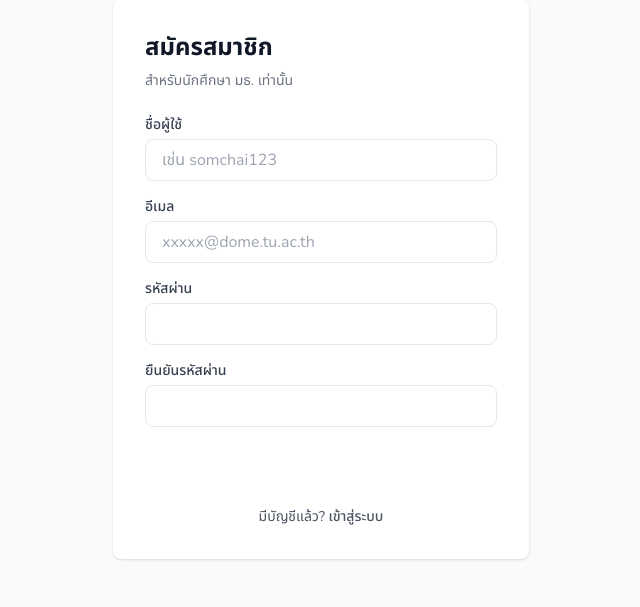
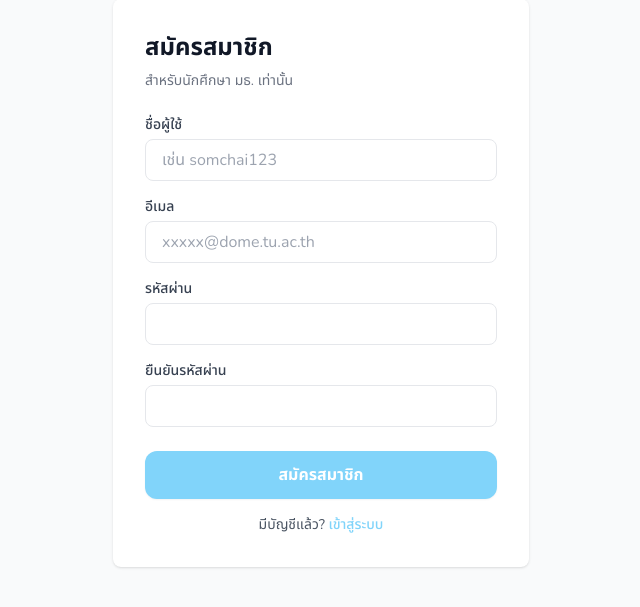
Before and after one commit to Rmnlin/CamBro, a Django app: page /register/ in a window 1280 px wide. Shown: the part 122-729 px from the top of the page, without its empty margins (319-959 px from the left). Run offline with Django 4.2, Linux system fonts and the light colour scheme; some libraries are stand-ins or nearby versions.

Commit message:
fix sign in/register button color to main-blue

```diff
--- a/items/templates/accounts/login.html
+++ b/items/templates/accounts/login.html
@@ -21,12 +21,12 @@
             <div class="mb-4">
                 <label class="block text-sm font-medium text-gray-700 mb-1">ชื่อผู้ใช้</label>
                 <input type="text" name="username" required
-                    class="w-full px-4 py-2 border rounded-lg focus:outline-none focus:ring-2 focus:ring-tu-red">
+                    class="w-full px-4 py-2 border rounded-lg focus:outline-none focus:ring-2 focus:ring-main-blue">
             </div>
             <div class="mb-6">
                 <label class="block text-sm font-medium text-gray-700 mb-1">รหัสผ่าน</label>
                 <input type="password" name="password" required
-                    class="w-full px-4 py-2 border rounded-lg focus:outline-none focus:ring-2 focus:ring-tu-red">
+                    class="w-full px-4 py-2 border rounded-lg focus:outline-none focus:ring-2 focus:ring-main-blue">
             </div>
             <button type="submit" class="w-full bg-[#85d7ff] text-gray-800 py-3 rounded-xl font-bold hover:bg-[#74c6ee] transition shadow-sm mb-4">เข้าสู่ระบบ
             </button>
--- a/items/templates/accounts/register.html
+++ b/items/templates/accounts/register.html
@@ -21,33 +21,33 @@
             <div class="mb-4">
                 <label class="block text-sm font-medium text-gray-700 mb-1">ชื่อผู้ใช้</label>
                 <input type="text" name="username" required
-                    class="w-full px-4 py-2 border rounded-lg focus:outline-none focus:ring-2 focus:ring-tu-red"
+                    class="w-full px-4 py-2 border rounded-lg focus:outline-none focus:ring-2 focus:ring-main-blue"
                     placeholder="เช่น somchai123">
             </div>
             <div class="mb-4">
                 <label class="block text-sm font-medium text-gray-700 mb-1">อีเมล</label>
                 <input type="email" name="email" required
-                    class="w-full px-4 py-2 border rounded-lg focus:outline-none focus:ring-2 focus:ring-tu-red"
+                    class="w-full px-4 py-2 border rounded-lg focus:outline-none focus:ring-2 focus:ring-main-blue"
                     placeholder="xxxxx@dome.tu.ac.th">
             </div>
             <div class="mb-4">
                 <label class="block text-sm font-medium text-gray-700 mb-1">รหัสผ่าน</label>
                 <input type="password" name="password" required
-                    class="w-full px-4 py-2 border rounded-lg focus:outline-none focus:ring-2 focus:ring-tu-red">
+                    class="w-full px-4 py-2 border rounded-lg focus:outline-none focus:ring-2 focus:ring-main-blue">
             </div>
             <div class="mb-6">
                 <label class="block text-sm font-medium text-gray-700 mb-1">ยืนยันรหัสผ่าน</label>
                 <input type="password" name="password2" required
-                    class="w-full px-4 py-2 border rounded-lg focus:outline-none focus:ring-2 focus:ring-tu-red">
+                    class="w-full px-4 py-2 border rounded-lg focus:outline-none focus:ring-2 focus:ring-main-blue">
             </div>
             <button type="submit"
-                class="w-full bg-tu-red text-white py-2 rounded-lg font-semibold hover:bg-red-700">
+                class="w-full bg-main-blue text-white py-3 rounded-xl font-bold hover:opacity-80 transition shadow-sm">
                 สมัครสมาชิก
             </button>
         </form>
 
         <p class="text-center text-sm text-gray-600 mt-4">
-            มีบัญชีแล้ว? <a href="{% url 'login' %}" class="text-tu-red font-medium hover:underline">เข้าสู่ระบบ</a>
+            มีบัญชีแล้ว? <a href="{% url 'login' %}" class="text-main-blue font-medium hover:underline">เข้าสู่ระบบ</a>
         </p>
     </div>
 </div>
```
